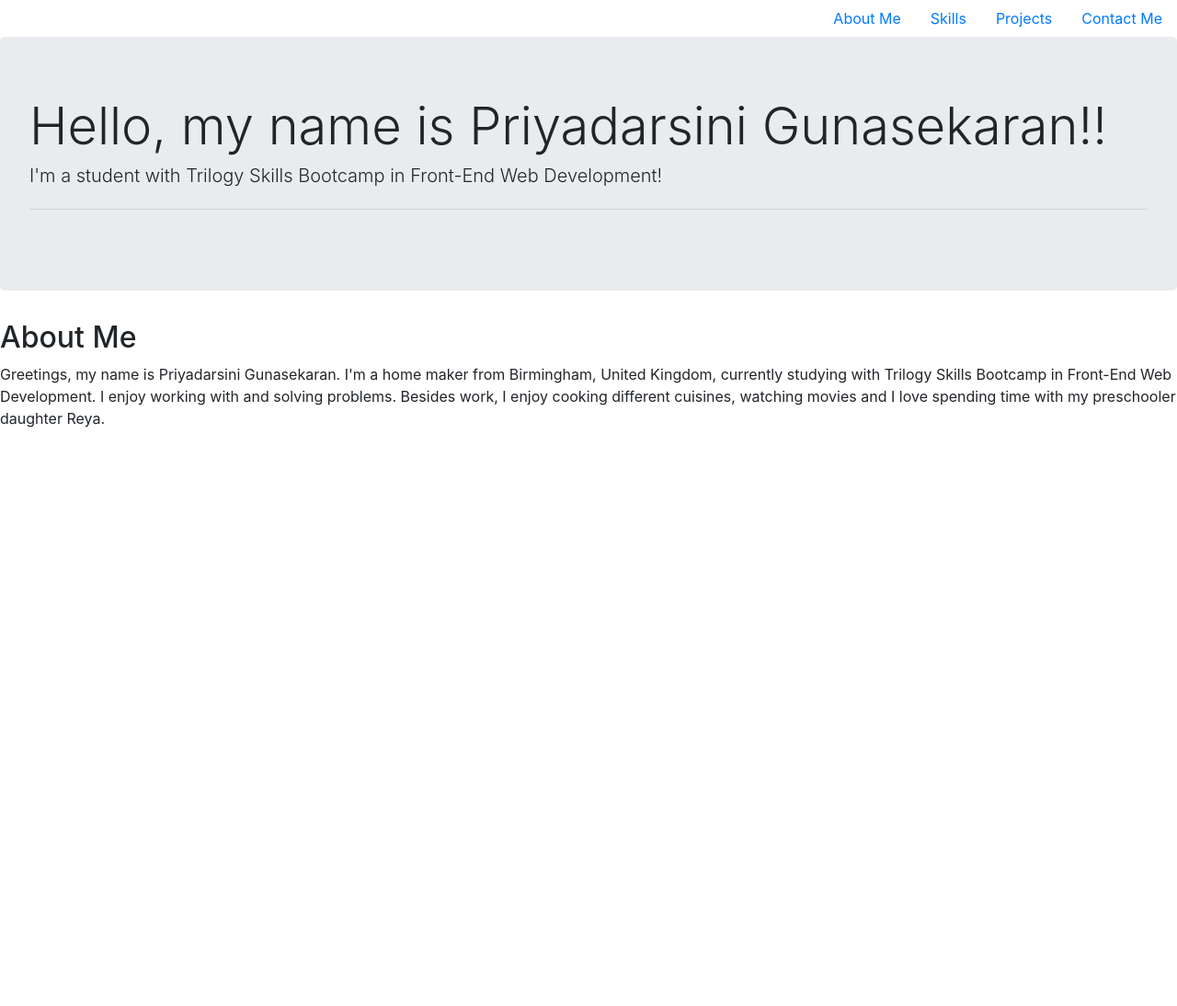
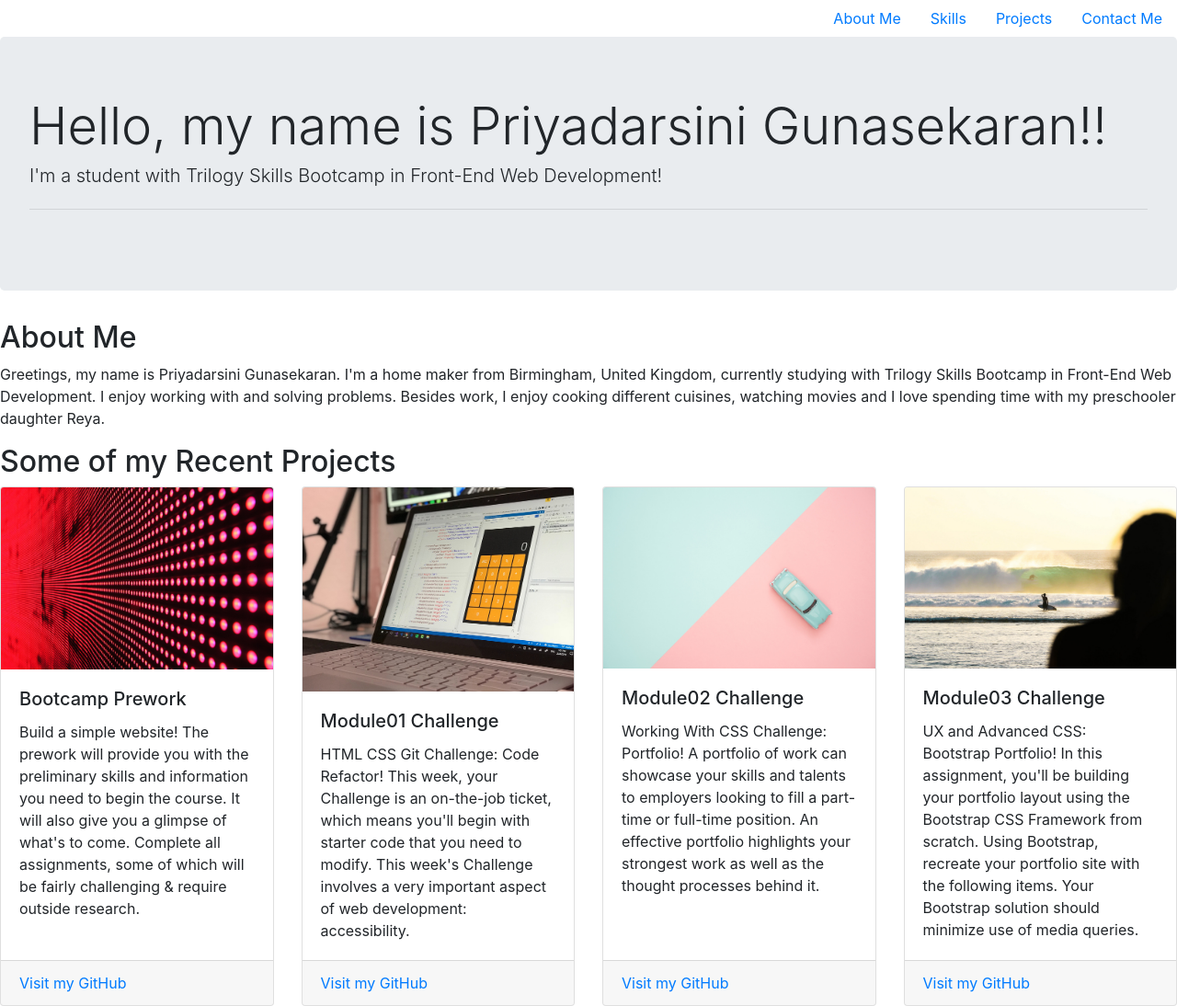
Before and after one commit to priyadarsini-gunasekaran/Bootstrap-Portfolio, a plain HTML site: page index.html in a window 1280 px wide. Shown: the whole page at 92% size. Before the commit the page ends 800 px from the top, so only its background shows below. Drawn offline with nearby package versions, Linux system fonts and the light colour scheme.

Commit message:
Project section commit

```diff
--- a/index.html
+++ b/index.html
@@ -47,3 +47,58 @@
   </section>
 
   <!-- End About Me -->
+   <!-- Project Section -->
+   <section class="projects" id="projects">
+    <h2 class="projects-title">Some of my Recent Projects</h2>
+    <div class="card-deck">
+        <div class="card">
+            <img src="./assets/images/02-portfolio-1.jpg" class="card-img-top" alt="Bootcamp Prework">
+            <div class="card-body">
+                <h5 class="card-title">Bootcamp Prework</h5>
+                <p class="card-text">Build a simple website!
+                    The prework will provide you with the preliminary skills and information you need to begin the course. It will also give you a glimpse of what's to come. Complete all assignments, some of which will be fairly challenging & require outside research.
+                </p>
+            </div>
+            <div class="card-footer">
+                <a href="https://github.com/priyadarsini-gunasekaran/prework" target="_blank" >Visit my GitHub</a>
+            </div>
+        </div>
+        <div class="card">
+            <img src="./assets/images/02-portfolio-2.jpg" class="card-img-top" alt="Module01 Challenge">
+            <div class="card-body">
+                <h5 class="card-title">Module01 Challenge</h5>
+                <p class="card-text">HTML CSS Git Challenge: Code Refactor!
+                    This week, your Challenge is an on-the-job ticket, which means you'll begin with starter code that you need to modify. This week's Challenge involves a very important aspect of web development: accessibility.
+                </p>
+            </div>
+            <div class="card-footer">
+                <a href="https://priyadarsini-gunasekaran.github.io/Module-1-Challenge/starter/" target="_blank" >Visit my GitHub</a>
+            </div>
+        </div>
+        <div class="card">
+            <img src="./assets/images/02-portfolio-3.jpg" class="card-img-top" alt="Module02 Challenge">
+            <div class="card-body">
+                <h5 class="card-title">Module02 Challenge</h5>
+                <p class="card-text">Working With CSS Challenge: Portfolio!
+                    A portfolio of work can showcase your skills and talents to employers looking to fill a part-time or full-time position. An effective portfolio highlights your strongest work as well as the thought processes behind it.
+                </p>
+            </div>
+            <div class="card-footer">
+                <a href="https://priyadarsini-gunasekaran.github.io/Module-2-Challenge/starter/" target="_blank" >Visit my GitHub</a>
+            </div>
+        </div>
+        <div class="card">
+            <img src="./assets/images/02-portfolio-4.jpg" class="card-img-top" alt="Module03 Challenge">
+            <div class="card-body">
+                <h5 class="card-title">Module03 Challenge</h5>
+                <p class="card-text">UX and Advanced CSS: Bootstrap Portfolio!
+                    In this assignment, you'll be building your portfolio layout using the Bootstrap CSS Framework from scratch. Using Bootstrap, recreate your portfolio site with the following items. Your Bootstrap solution should minimize use of media queries.
+                </p>
+            </div>
+            <div class="card-footer">
+                <a href="https://github.com/priyadarsini-gunasekaran/Bootstrap-Portfolio" target="_blank" >Visit my GitHub</a>
+            </div>
+        </div>
+    </div>
+</section>
+<!-- End Project Section -->
```
